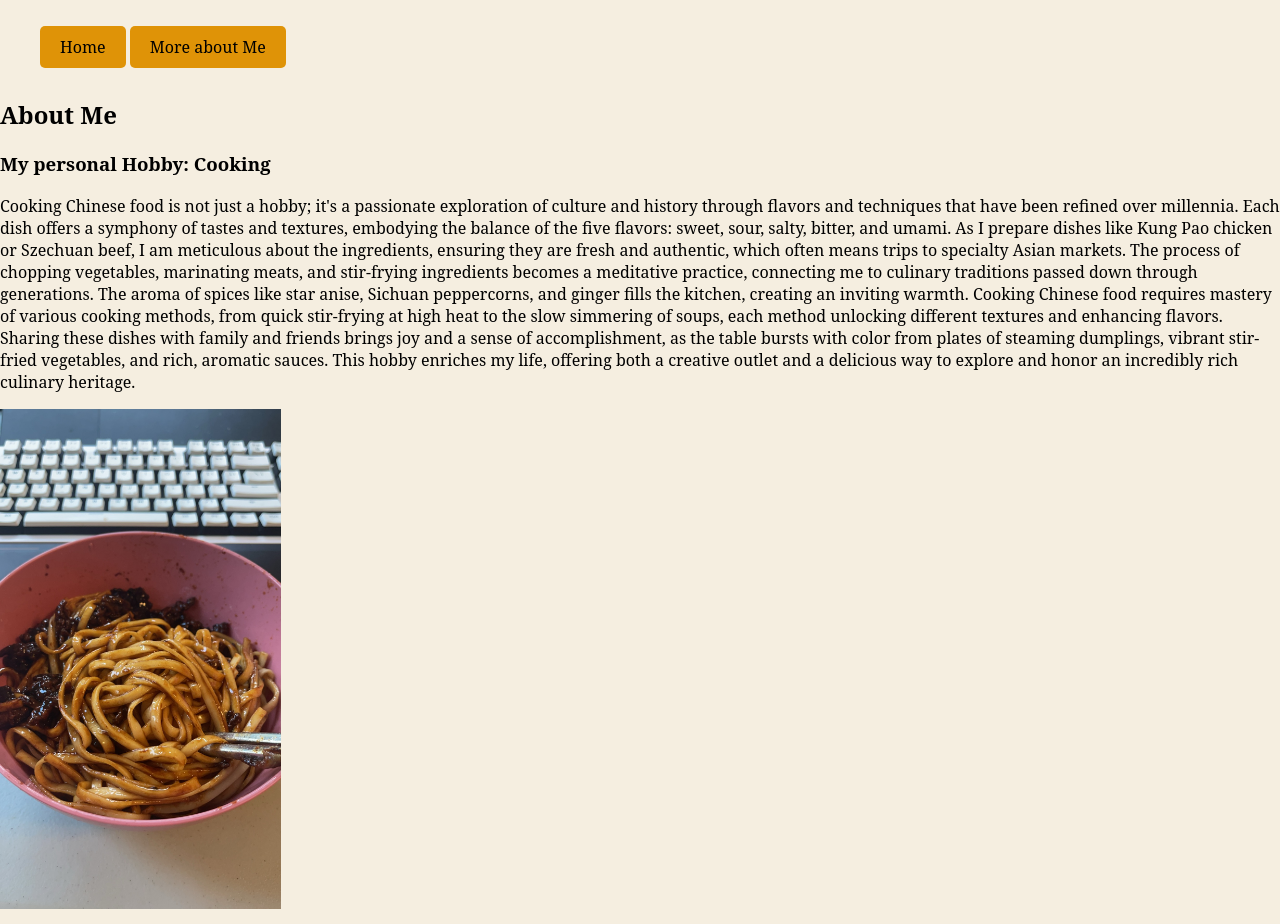
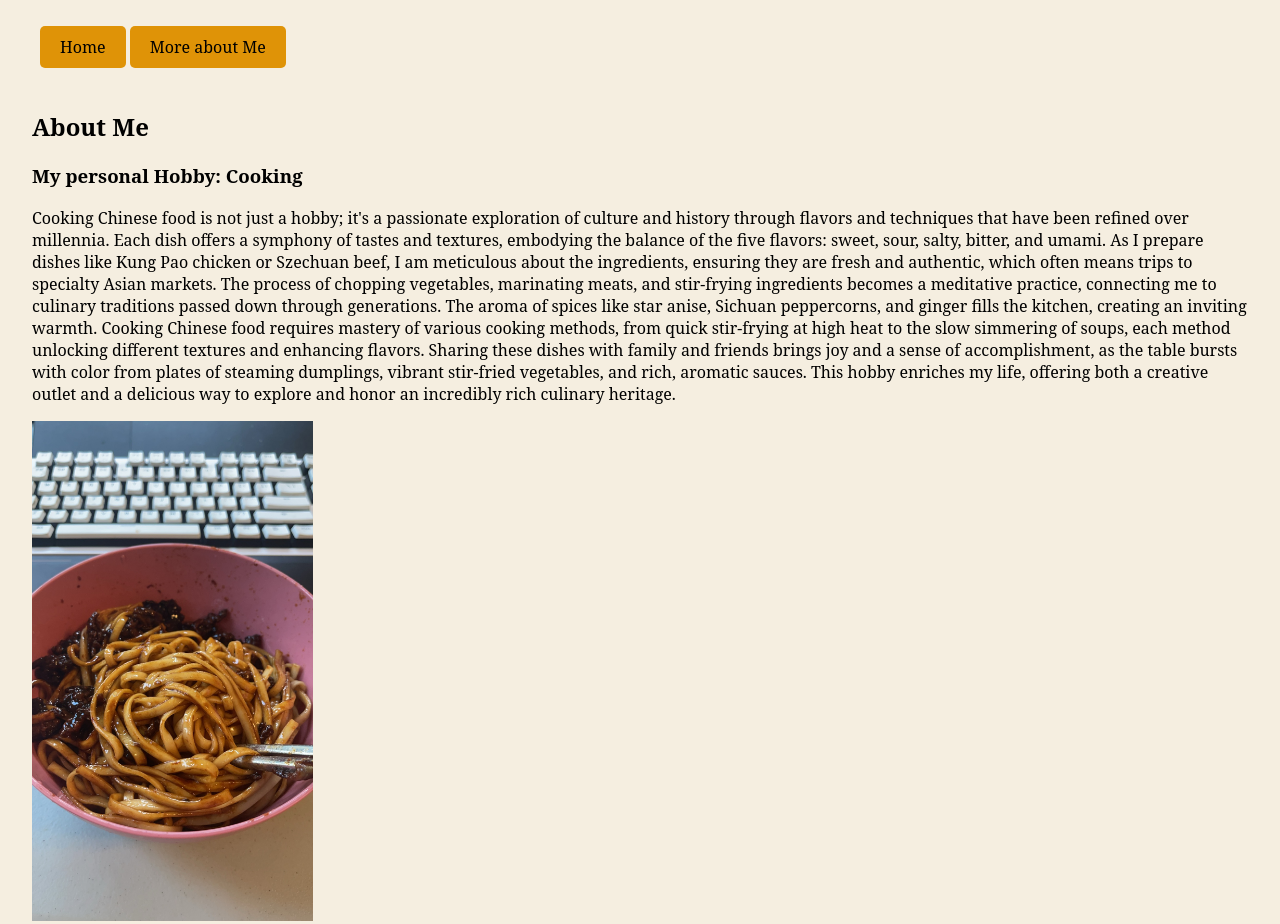
Before and after one commit to FenghaozheTiomot/Personal-website, a plain HTML site: page details.html in a window 1280 px wide. Shown: the top 924 px of the page. Drawn offline with Linux system fonts and the light colour scheme.

Commit message:
Update styles.css

```diff
--- a/styles.css
+++ b/styles.css
@@ -33,3 +33,6 @@ body{
 .button:hover {
     background-color: #0056b3;
 }
+section{
+    margin:2em;
+}
```
